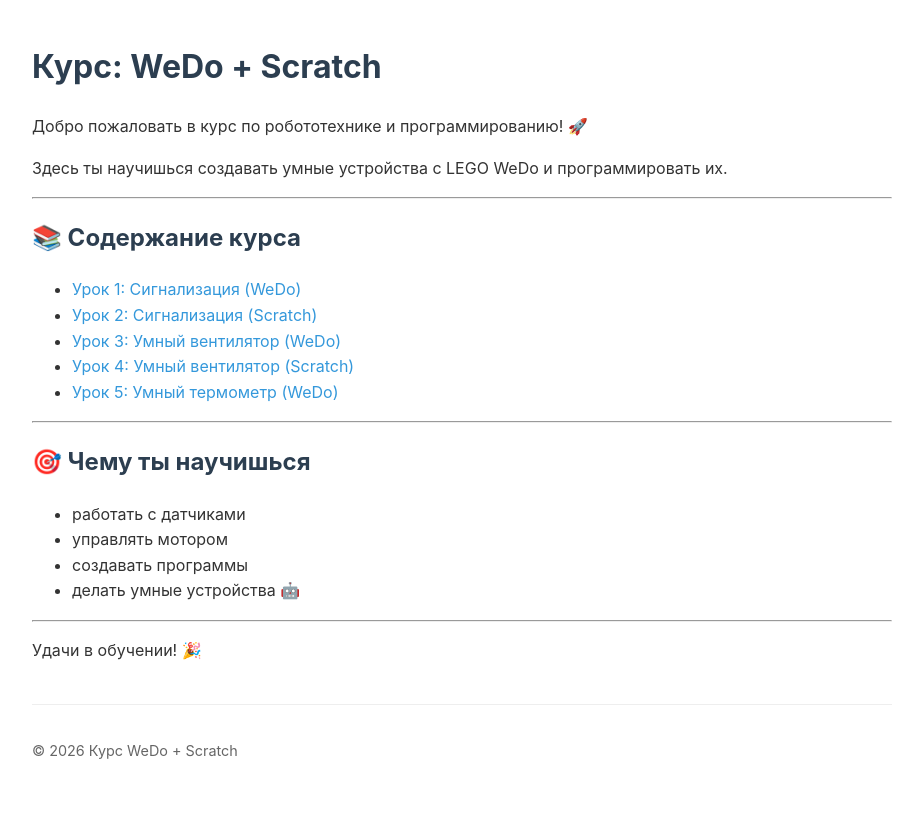
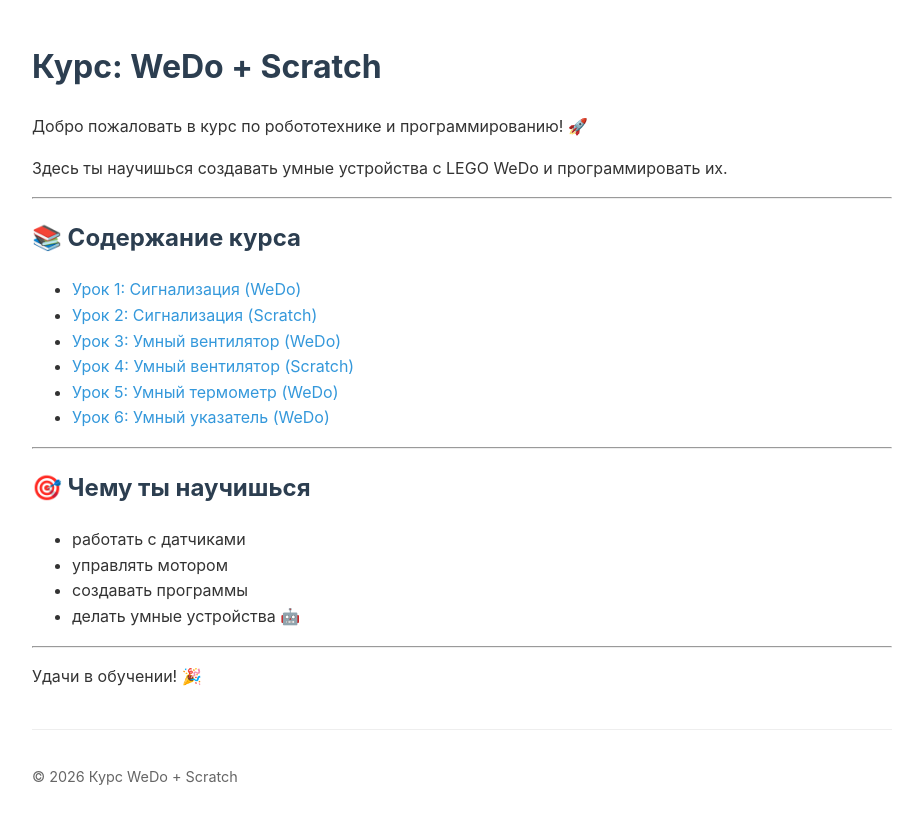
Before and after one commit to seerg0/wedo-scratch-course, a Jekyll site: the page built from index.md, in a window 1280 px wide. Shown: the top 824 px of the page, without its empty margins (178-1101 px from the left). Built offline with Jekyll 4.4.1, drawn with Linux system fonts in a browser that asks for light colours; our own code applies the rules of GitHub Pages for plain Markdown files.

Commit message:
Добавлены урок 6 и обновление индекса - Обновлен файл index.md для добавления нового урока.

```diff
--- a/index.md
+++ b/index.md
@@ -13,6 +13,7 @@
 - [Урок 3: Умный вентилятор (WeDo)](lessons/3_wedo_umnyy_ventilyator.md)
 - [Урок 4: Умный вентилятор (Scratch)](lessons/4_scratch_umnyy_ventilyator.md)
 - [Урок 5: Умный термометр (WeDo)](lessons/5_umnyy_termometr_wedo.md)
+- [Урок 6: Умный указатель (WeDo)](lessons/6_wedo_kompas.md)
 
 ---
 
```
